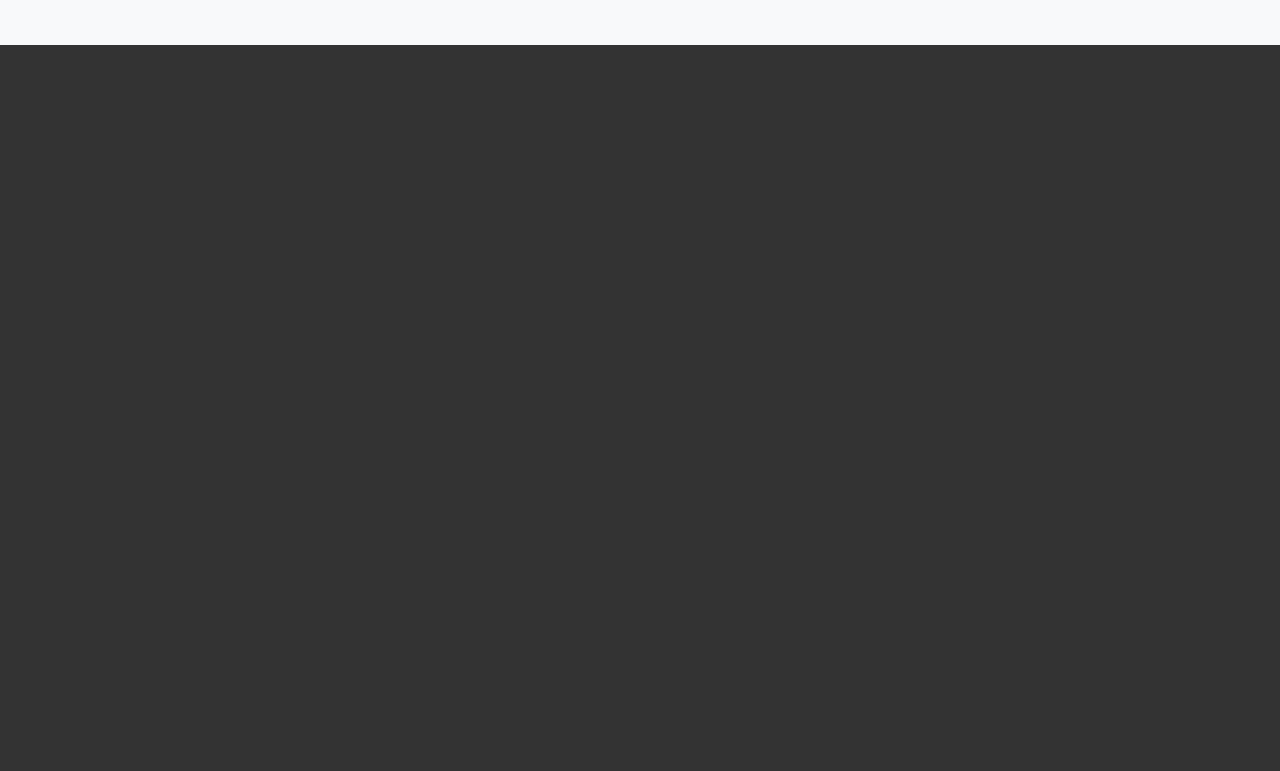
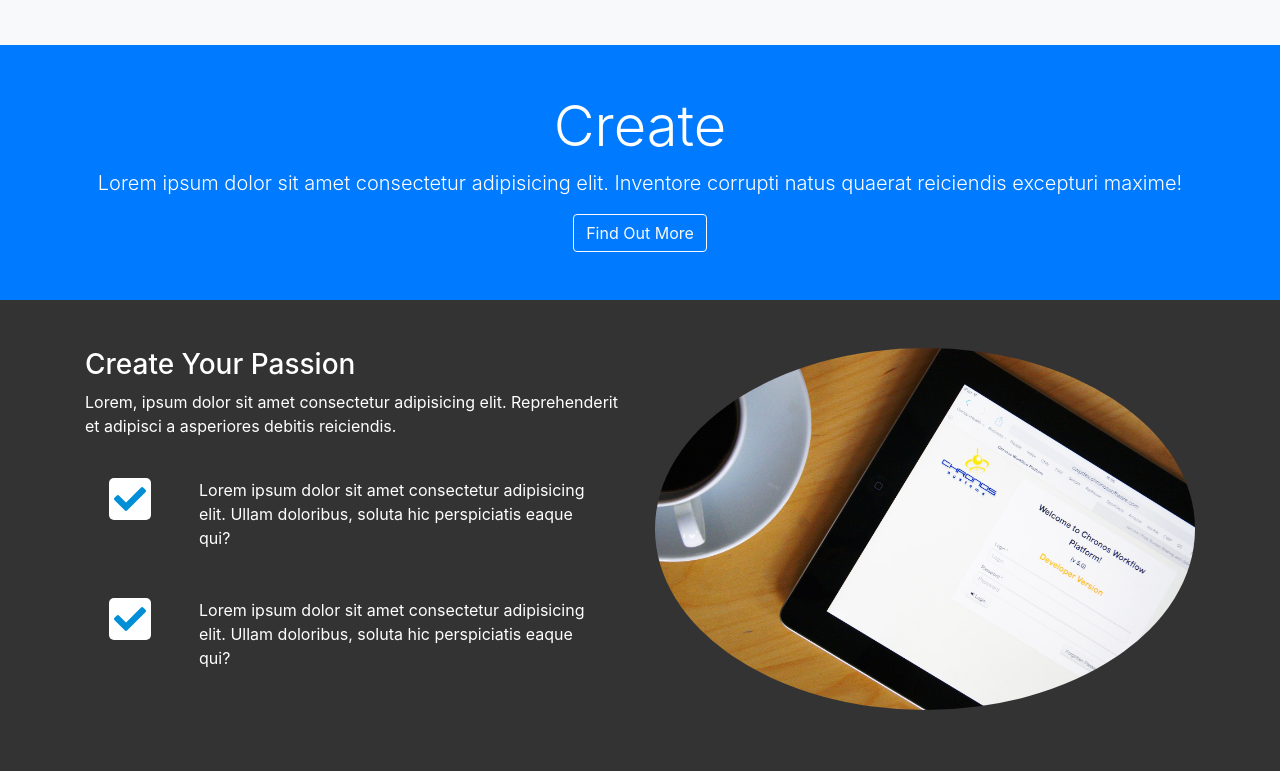
Before and after one commit to rahulkashyap0000/stock_guru, a plain HTML site: page index.html in a window 1280 px wide. Shown: the part 1382-2153 px from the top of the page. Before the commit the page ends 1427 px from the top, so only its background shows below. Drawn offline with nearby package versions, Linux system fonts and the light colour scheme.

Commit message:
Created Create Section

```diff
--- a/css/style.css
+++ b/css/style.css
@@ -33,7 +33,8 @@ body {
     opacity: 0.8;
 }
 
-#home-section .fas {
+#home-section .fas,
+#create-section .fas {
     color: #008ed6;
     background: #fff;
     padding: 5px;
--- a/index.html
+++ b/index.html
@@ -157,6 +157,45 @@
         </div>
     </section>
     <!-- Explore Section Ends -->
+
+    <!-- Create Section Starts Here-->
+    <!-- Create Head Starts -->
+    <section id="create-head-section" class="bg-primary">
+        <div class="container">
+            <div class="row">
+                <div class="col text-center py-5">
+                    <h1 class="display-4">Create</h1>
+                    <p class="lead">
+                        Lorem ipsum dolor sit amet consectetur adipisicing elit. Inventore corrupti natus quaerat reiciendis excepturi maxime!
+                    </p>
+                    <a href="#" class="btn btn-outline-light">Find Out More</a>
+                </div>
+            </div>
+        </div>
+    </section>
+    <!-- Create Head Ends Here -->
+    <section id="create-section" class="py-5">
+        <div class="container">
+            <div class="row">
+                <div class="col-md-6 order-2"><img src="./img/create-section1.jpg" alt="" class="img-fluid mb-3 rounded-circle"></div>
+                <div class="col-md-6 order-1">
+                    <h3>Create Your Passion</h3>
+                    <p>Lorem, ipsum dolor sit amet consectetur adipisicing elit. Reprehenderit et adipisci a asperiores debitis reiciendis.</p>
+                    <div class="d-flex">
+                        <div class="p-4 align-self-start"><i class="fas fa-check fa-2x"></i></div>
+                        <div class="p-4 align-self-end">Lorem ipsum dolor sit amet consectetur adipisicing elit. Ullam doloribus, soluta hic perspiciatis eaque qui?</div>
+                    </div>
+                    <div class="d-flex">
+                        <div class="p-4 align-self-start"><i class="fas fa-check fa-2x"></i></div>
+                        <div class="p-4 align-self-end">Lorem ipsum dolor sit amet consectetur adipisicing elit. Ullam doloribus, soluta hic perspiciatis eaque qui?</div>
+                    </div>
+                </div>
+            </div>
+        </div>
+    </section>
+    <!-- Create Section Ends Here-->
+
+    <!-- Javascript Starts Here -->
     <script src="https://code.jquery.com/jquery-3.3.1.slim.min.js" integrity="sha384-q8i/X+965DzO0rT7abK41JStQIAqVgRVzpbzo5smXKp4YfRvH+8abtTE1Pi6jizo" crossorigin="anonymous"></script>
     <script src="https://cdnjs.cloudflare.com/ajax/libs/popper.js/1.14.7/umd/popper.min.js" integrity="sha384-UO2eT0CpHqdSJQ6hJty5KVphtPhzWj9WO1clHTMGa3JDZwrnQq4sF86dIHNDz0W1" crossorigin="anonymous"></script>
     <script src="https://stackpath.bootstrapcdn.com/bootstrap/4.3.1/js/bootstrap.min.js" integrity="sha384-JjSmVgyd0p3pXB1rRibZUAYoIIy6OrQ6VrjIEaFf/nJGzIxFDsf4x0xIM+B07jRM" crossorigin="anonymous"></script>
```
